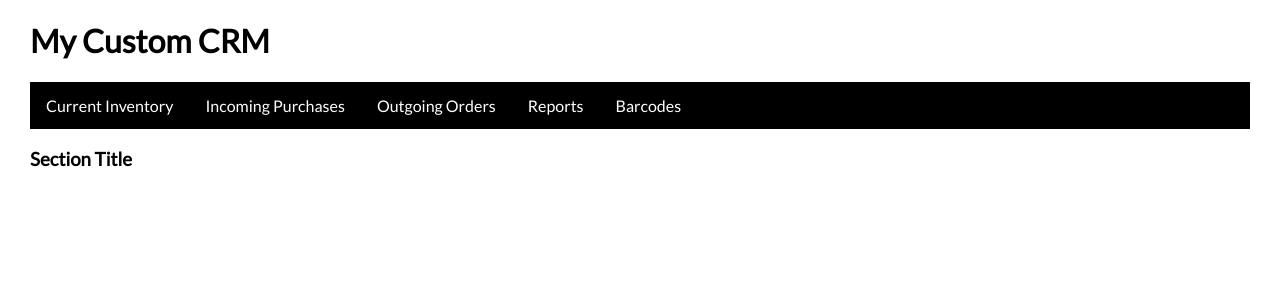
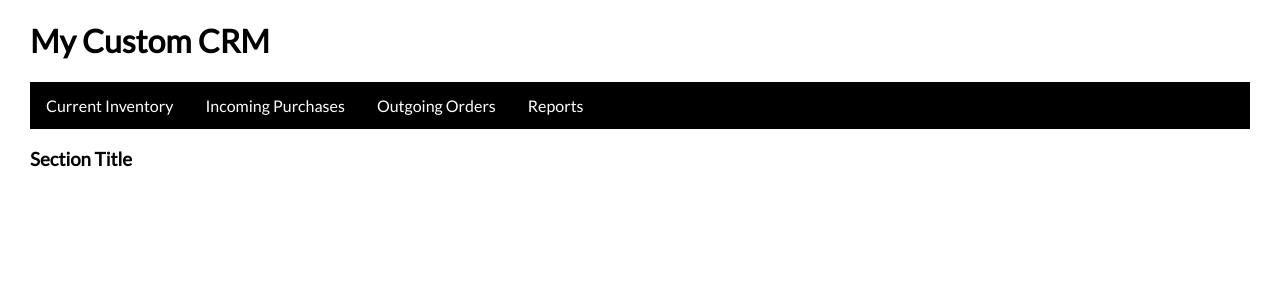
Before and after one commit to ogto/inventory-manager, a PHP site: page /phpGridx/template.php in a window 1280 px wide. Shown: the top 290 px of the page. Run offline with PHP 8.4, Linux system fonts and the light colour scheme; a stand-in replaces the project's code that opens the database connection.

Commit message:
[fix] barcode remove

```diff
--- a/inc/menu.php
+++ b/inc/menu.php
@@ -7,6 +7,6 @@
         <li><a href="incoming-purchases.php" <?php if($currentPage == 'incoming') echo 'class="active"'; ?>>Incoming Purchases</a></li>
         <li><a href="outgoing-order.php" <?php if($currentPage== 'outgoing') echo 'class="active"'; ?>>Outgoing Orders</a></li>
         <li><a href="reports.php" <?php if($currentPage == 'reports') echo 'class="active"'; ?>>Reports</a></li>
-        <li><a href="barcodes.php" <?php if($currentPage == 'barcodes') echo 'class="active"'; ?>>Barcodes</a></li>
+        <!-- <li><a href="barcodes.php" <?php if($currentPage == 'barcodes') echo 'class="active"'; ?>>Barcodes</a></li> -->
     </ul>
 </div>
```
